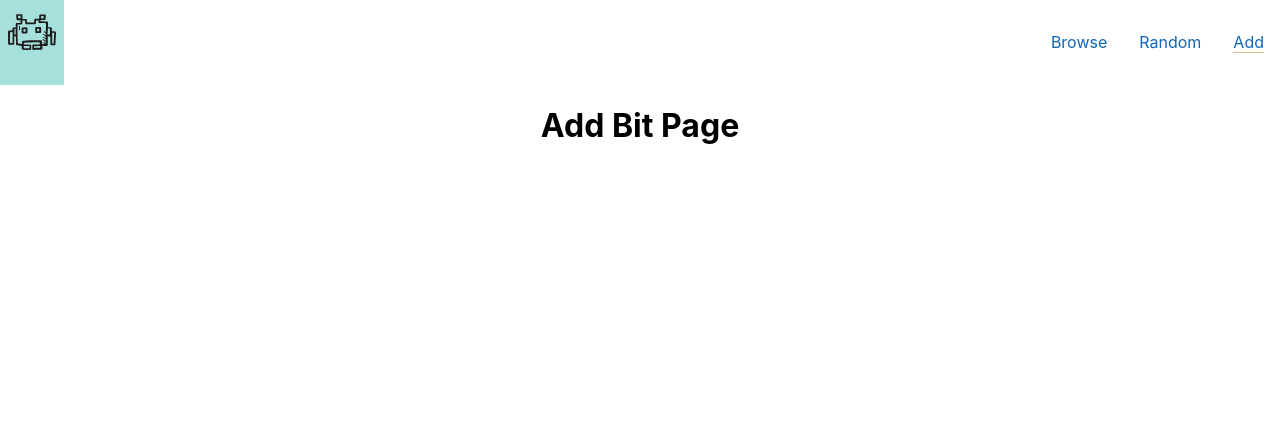
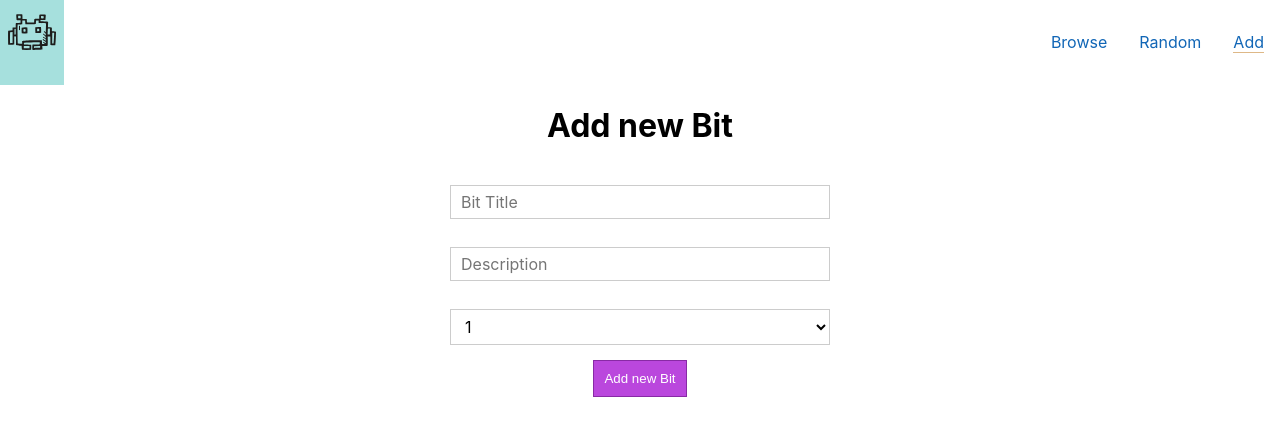
Before and after one commit to deeem/retrobits-app, a React (Create React App) app: page /add in a window 1280 px wide. Shown: the top 436 px of the page. Built offline with nearby package versions, Linux system fonts and the light colour scheme.

Commit message:
add form markup

```diff
--- /dev/null
+++ b/src/components/UI/Input/Input.js
@@ -0,0 +1,45 @@
+import React from 'react';
+import classes from './Input.module.css';
+
+const input = (props) => {
+    let inputElement = null;
+
+    switch (props.elementType) {
+        case 'input':
+            inputElement = <input className={classes.InputElement}
+                {...props.elementConfig}
+                value={props.value} />
+            break;
+
+        case 'textarea':
+            inputElement = <textarea className={classes.InputElement}
+                {...props.elementConfig}
+                value={props.value} />
+            break;
+
+        case 'select':
+            inputElement = (
+                <select className={classes.InputElement} value={props.value}>
+                    {props.elementConfig.options.map(option =>
+                        <option key={option.value} value={option.value}>{option.displayValue}</option>
+
+                    )}
+                </select>)
+            break;
+
+        default:
+            inputElement = <input className={classes.InputElement}
+                {...props.elementConfig}
+                value={props.value} />
+            break;
+    }
+
+    return (
+        <div className={classes.Input}>
+            <label className={classes.Label}>{props.label}</label>
+            {inputElement}
+        </div>
+    )
+}
+
+export default input;
--- /dev/null
+++ b/src/components/UI/Input/Input.module.css
@@ -0,0 +1,27 @@
+.Input {
+    width: 100%;
+    padding: 10px;
+    box-sizing: border-box;
+}
+
+.Label {
+    font-weight: bold;
+    display: block;
+    margin-bottom: 8px;
+}
+
+.InputElement {
+    outline: none;
+    border: 1px solid #ccc;
+    background-color: white;
+    font: inherit;
+    padding: 6px 10px;
+    display: block;
+    width: 100%;
+    box-sizing: border-box;
+}
+
+.InputElement:focus {
+    outline: none;
+    background-color: #ccc;
+}
--- a/src/pages/Add/Add.js
+++ b/src/pages/Add/Add.js
@@ -1,7 +1,71 @@
-import React from 'react';
+import React, { Component } from 'react';
+import classes from './Add.module.css';
+import Input from '../../components/UI/Input/Input';
+import Button from '../../components/UI/Button/Button';
 
-const add = (props) => (
-    <h1>Add Bit Page</h1>
-);
+class Add extends Component {
+    state = {
+        form: {
+            title: {
+                elementType: 'input',
+                elementConfig: {
+                    type: 'text',
+                    placeholder: 'Bit Title',
+                },
+                value: '',
+            },
+            description: {
+                elementType: 'input',
+                elementConfig: {
+                    type: 'text',
+                    placeholder: 'Description',
+                },
+                value: '',
+            },
+            players: {
+                elementType: 'select',
+                elementConfig: {
+                    options: [
+                        { value: 1, displayValue: '1' },
+                        { value: 2, displayValue: '2' },
+                    ]
+                },
+                value: '',
+            }
+        }
+    }
 
-export default add;
+    render() {
+
+        const formElementsArray = [];
+        for (let key in this.state.form) {
+            formElementsArray.push({
+                id: key,
+                config: this.state.form[key]
+            })
+        }
+
+        let form = (
+            <form>
+                {formElementsArray.map(formElement => (
+                    <Input
+                        key={formElement.id}
+                        elementType={formElement.config.elementType}
+                        elementConfig={formElement.config.elementConfig}
+                        value={formElement.config.value}
+                    />
+                ))}
+                <Button btnType="Success">Add new Bit</Button>
+            </form>
+        );
+
+        return (
+            <div className={classes.Add}>
+                <h1>Add new Bit</h1>
+                {form}
+            </div>
+        )
+    }
+}
+
+export default Add;
--- /dev/null
+++ b/src/pages/Add/Add.module.css
@@ -0,0 +1,8 @@
+.Add {
+    width: 400px;
+    margin: 1em auto;
+}
+
+.AddFormContainer {
+
+}
```
